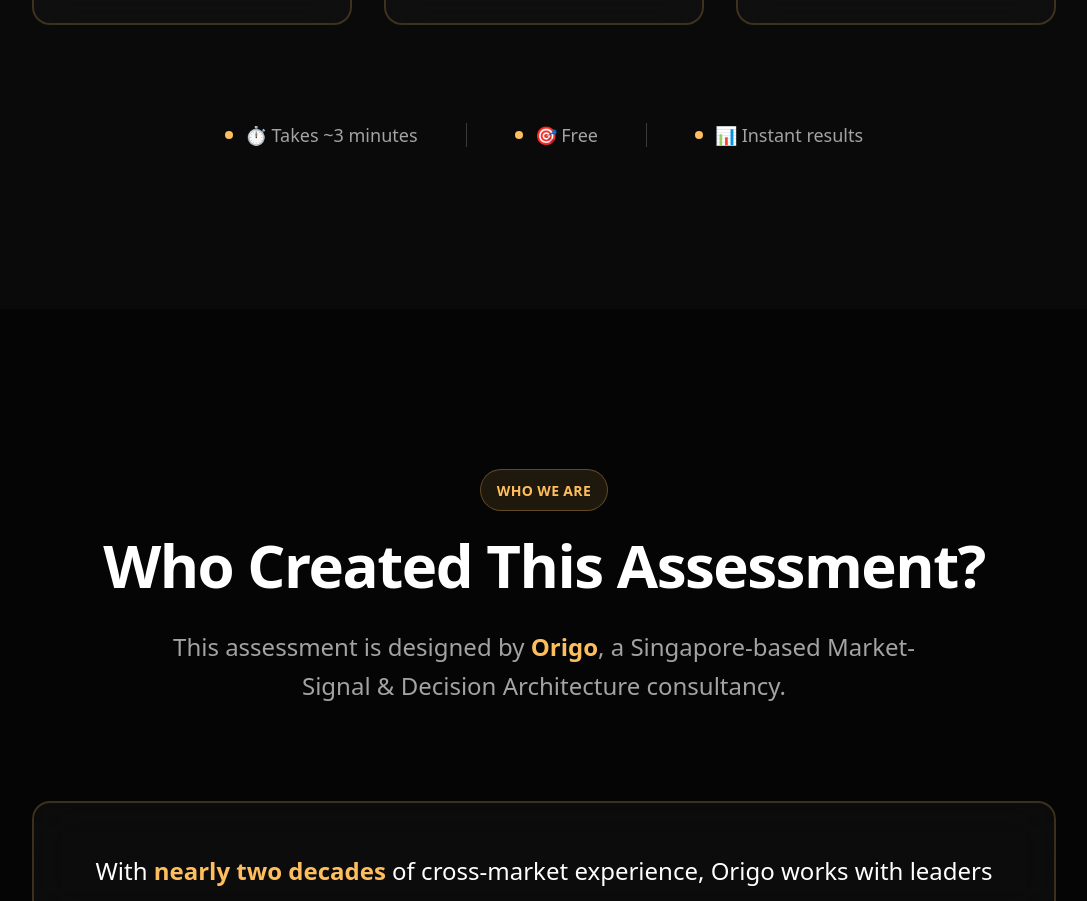
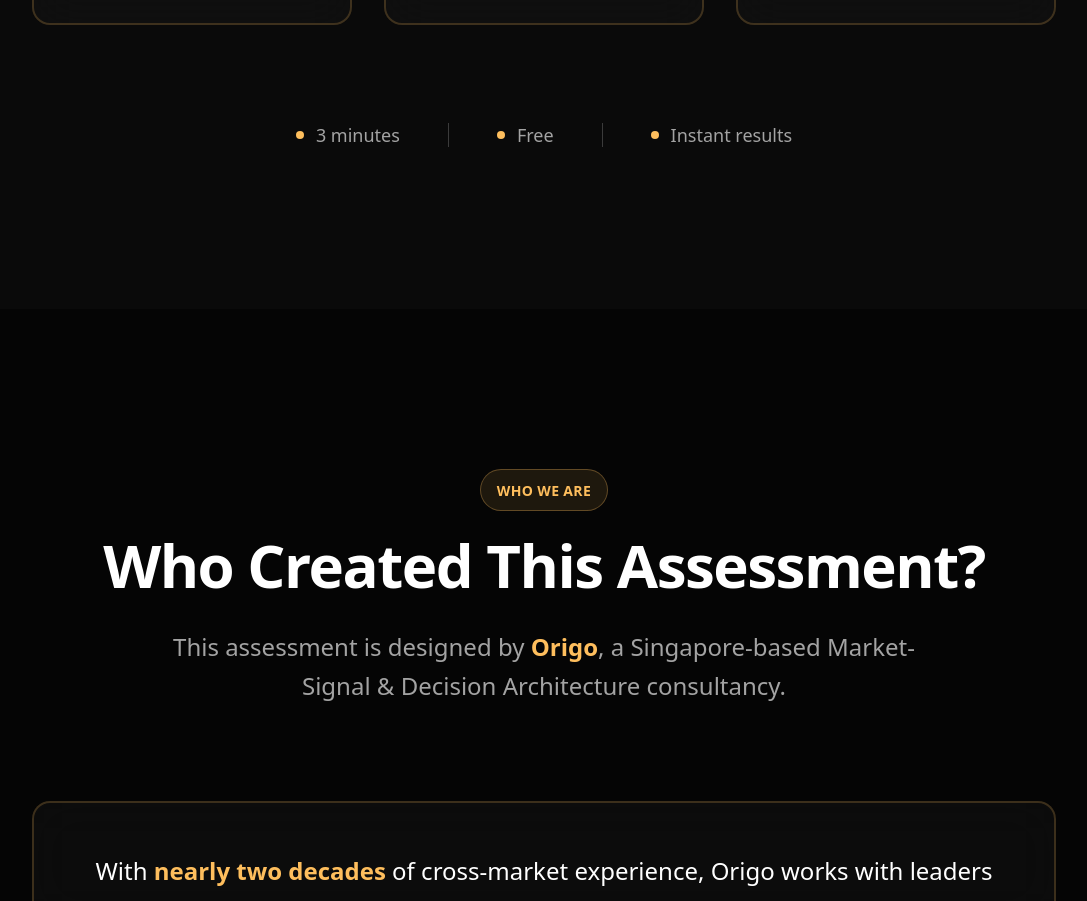
Before and after one commit to kizaloo2-sudo/origo-landingpage, a Next.js app: page / in a window 1280 px wide. Shown: the part 2660-3561 px from the top of the page, without its empty margins (96-1183 px from the left). Built offline with nearby package versions, Linux system fonts and the light colour scheme.

Commit message:
update landing page

```diff
--- a/components/landing/HowItWorks.tsx
+++ b/components/landing/HowItWorks.tsx
@@ -97,17 +97,17 @@
         >
           <div className="flex items-center gap-3">
             <div className="w-2 h-2 rounded-full bg-[#febe5d]" />
-            <span>⏱ Takes ~3 minutes</span>
+            <span>3 minutes</span>
           </div>
           <div className="hidden md:block w-px h-6 bg-white/20" />
           <div className="flex items-center gap-3">
             <div className="w-2 h-2 rounded-full bg-[#febe5d]" />
-            <span>🎯 Free</span>
+            <span>Free</span>
           </div>
           <div className="hidden md:block w-px h-6 bg-white/20" />
           <div className="flex items-center gap-3">
             <div className="w-2 h-2 rounded-full bg-[#febe5d]" />
-            <span>📊 Instant results</span>
+            <span>Instant results</span>
           </div>
         </motion.div>
       </div>
```
